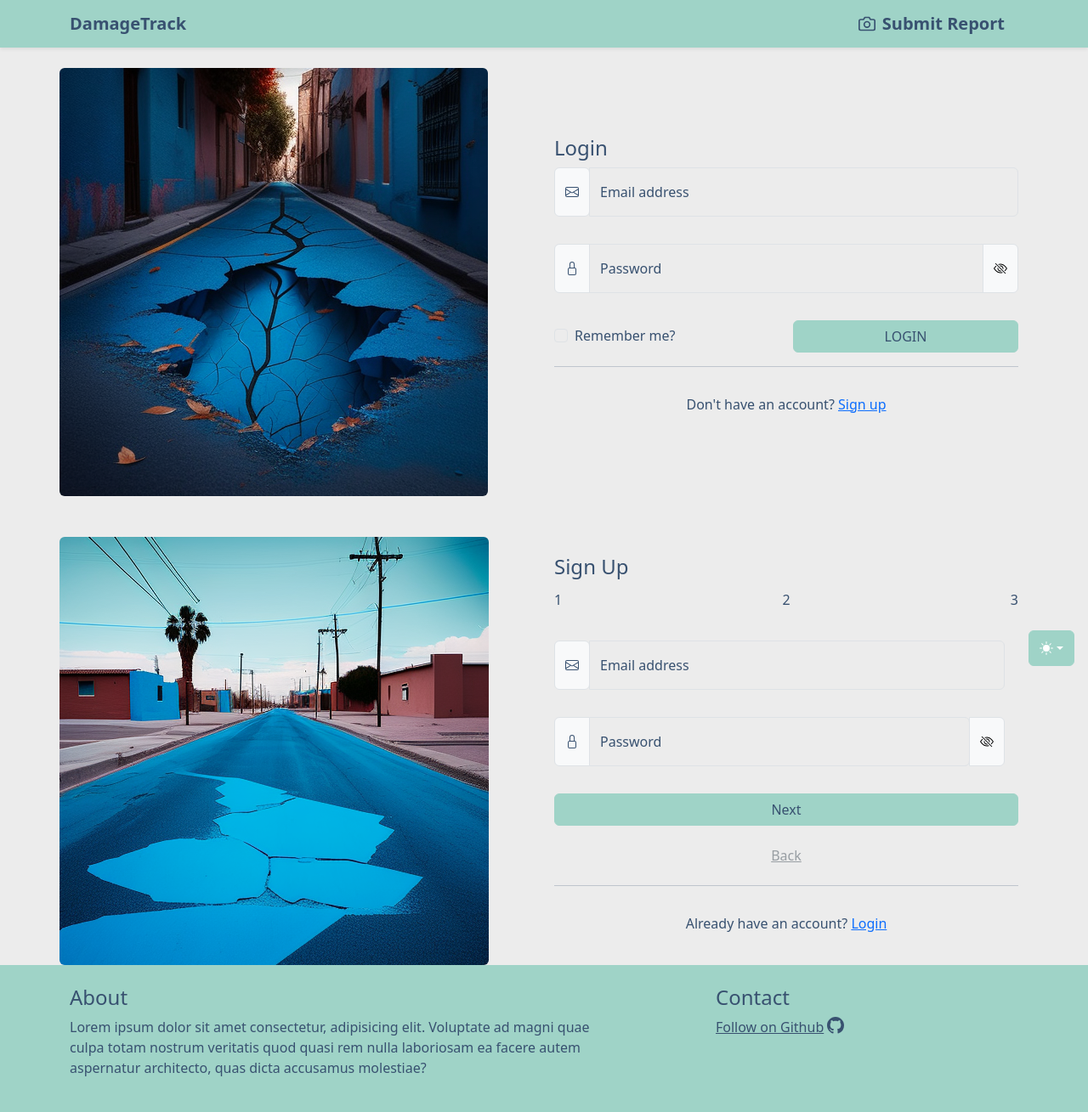
After one commit to inikolaou/DamageTrack, a Node server app: template views/signupLogin.hbs in a window 1280 px wide. The commit adds this page. Shown: the whole page at 85% size. Run offline with Node 20, Linux system fonts and the light colour scheme; the template is opened without the code that fills it, so the values that code supplies are empty; some libraries are stand-ins or nearby versions.

Commit message:
Design signupLogin with handlebars

```diff
--- a/routes.js
+++ b/routes.js
@@ -6,4 +6,8 @@ router.get('/', (req, res) => {
     res.render('homepage');
 });
 
+router.get('/sign', (req, res) => {
+    res.render('signupLogin', {layout: "sign"});
+})
+
 export { router };
--- a/views/homepage.hbs
+++ b/views/homepage.hbs
@@ -7,7 +7,7 @@
                 <p class="lead text-body-secondary">A reliable website that allows you to report infrastructure
                     damage and monitor the repair progress with ease.</p>
                 <p>
-                    <a href="templates/signupLogin.html" class="btn btn-primary my-2">Login</a>
+                    <a href="/sign" class="btn btn-primary my-2">Login</a>
                 </p>
             </div>
         </div>
--- /dev/null
+++ b/views/signupLogin.hbs
@@ -0,0 +1,215 @@
+<div class="container mt-5 w-100" id="login">
+        <div class="row row-cols-2 align-items-center justify-content-center ">
+            <div class="col-md-6 px-0 col-12">
+                <img src="images/loginBackground.png" class="rounded img-fluid" alt="bumpy road">
+            </div>
+            <div class="col-md-6 col-12">
+                <h4>Login</h4>
+                <form action="" class="row g-3 needs-validation" novalidate>
+                    <div class="input-group has-validation mb-3">
+                        <span class="input-group-text"><svg xmlns="http://www.w3.org/2000/svg" width="16" height="16"
+                                fill="currentColor" class="bi bi-envelope" viewBox="0 0 16 16">
+                                <path
+                                    d="M0 4a2 2 0 0 1 2-2h12a2 2 0 0 1 2 2v8a2 2 0 0 1-2 2H2a2 2 0 0 1-2-2V4Zm2-1a1 1 0 0 0-1 1v.217l7 4.2 7-4.2V4a1 1 0 0 0-1-1H2Zm13 2.383-4.708 2.825L15 11.105V5.383Zm-.034 6.876-5.64-3.471L8 9.583l-1.326-.795-5.64 3.47A1 1 0 0 0 2 13h12a1 1 0 0 0 .966-.741ZM1 11.105l4.708-2.897L1 5.383v5.722Z" />
+                            </svg></span>
+                        <div class="form-floating">
+                            <input type="email" class="form-control" id="loginEmail" name="loginEmail"
+                                placeholder="name@example.com" pattern="^\w+([\.-]?\w+)*@\w+([\.-]?\w+)*(\.\w{2,3})+$"
+                                required>
+                            <div class="invalid-feedback show-warning">
+                                Please provide a valid email.
+                            </div>
+                            <div class="valid-feedback show-warning">
+                                Looks good!
+                            </div>
+                            <label for="loginEmail">Email address</label>
+                        </div>
+                    </div>
+                    <div class="input-group mb-3">
+
+                        <span class="input-group-text"><svg xmlns="http://www.w3.org/2000/svg" width="16" height="16"
+                                fill="currentColor" class="bi bi-lock" viewBox="0 0 16 16">
+                                <path
+                                    d="M8 1a2 2 0 0 1 2 2v4H6V3a2 2 0 0 1 2-2zm3 6V3a3 3 0 0 0-6 0v4a2 2 0 0 0-2 2v5a2 2 0 0 0 2 2h6a2 2 0 0 0 2-2V9a2 2 0 0 0-2-2zM5 8h6a1 1 0 0 1 1 1v5a1 1 0 0 1-1 1H5a1 1 0 0 1-1-1V9a1 1 0 0 1 1-1z" />
+                            </svg></span>
+                        <div class="form-floating flex-grow-1">
+                            <input type="password" class="form-control" id="loginPassword" name="loginPassword"
+                                placeholder="Password" required>
+                            <div class="invalid-feedback show-warning">
+                                Please provide a valid password.
+                            </div>
+                            <div class="valid-feedback show-warning">
+                                Looks good!
+                            </div>
+                            <label for="loginPassword">Password</label>
+                        </div>
+                        <span id="eye" class="input-group-text"><img src="images/eyeSlash.svg"></span>
+                    </div>
+                    <div class="col align-self-center">
+                        <div class="form-check">
+                            <input class="form-check-input" type="checkbox" value="" id="flexCheckDefault">
+                            <label class="form-check-label" for="flexCheckDefault">
+                                Remember me?
+                            </label>
+                        </div>
+                    </div>
+                    <div class="d-grid col-6 mx-auto text-center">
+                        <input class="btn btn-primary" name="loginSubmit" type="submit" id="loginButton" value="LOGIN">
+                    </div>
+                </form>
+                <hr>
+                <div class="text-center p-3">
+                    Don't have an account? <a id="signUpLink" href="#signUp">Sign up</a>
+                </div>
+            </div>
+        </div>
+    </div>
+
+    <div class="container mt-5 w-100" id="signUp">
+        <div class="row align-items-center justify-content-center ">
+            <div class="col-md-6 px-0 col-12">
+                <img src="images/signUpBackground.png" class="rounded img-fluid" alt="bumpy road">
+            </div>
+            <div class="col-md-6 col-12">
+                <h4>Sign Up</h4>
+                <form class="row g-3 needs-validation" novalidate>
+                    <div class="d-flex justify-content-between align-items-center">
+                        <div class="circle" id="1">1</div>
+                        <hr class="line">
+                        <div class="circle" id="2">2</div>
+                        <hr class="line">
+                        <div class="circle" id="3">3</div>
+                    </div>
+                    <div id="group1" class="row g-3">
+                        <div class="input-group form-floating has-validation mb-3">
+                            <span class="input-group-text"><svg xmlns="http://www.w3.org/2000/svg" width="16"
+                                    height="16" fill="currentColor" class="bi bi-envelope" viewBox="0 0 16 16">
+                                    <path
+                                        d="M0 4a2 2 0 0 1 2-2h12a2 2 0 0 1 2 2v8a2 2 0 0 1-2 2H2a2 2 0 0 1-2-2V4Zm2-1a1 1 0 0 0-1 1v.217l7 4.2 7-4.2V4a1 1 0 0 0-1-1H2Zm13 2.383-4.708 2.825L15 11.105V5.383Zm-.034 6.876-5.64-3.471L8 9.583l-1.326-.795-5.64 3.47A1 1 0 0 0 2 13h12a1 1 0 0 0 .966-.741ZM1 11.105l4.708-2.897L1 5.383v5.722Z" />
+                                </svg></span>
+                            <div class="form-floating">
+                                <input type="email" class="form-control" id="signUpEmail" name="signUpEmail"
+                                    placeholder="name@example.com"
+                                    pattern="^\w+([\.-]?\w+)*@\w+([\.-]?\w+)*(\.\w{2,3})+$" required>
+                                <div class="invalid-feedback show-warning">
+                                    Please provide a valid email.
+                                </div>
+                                <div class="valid-feedback show-warning">
+                                    Looks good!
+                                </div>
+                                <label for="signUpEmail">Email address</label>
+                            </div>
+
+                        </div>
+                        <div class="input-group form-floating has-validation mb-3">
+                            <span class="input-group-text"><svg xmlns="http://www.w3.org/2000/svg" width="16"
+                                    height="16" fill="currentColor" class="bi bi-lock" viewBox="0 0 16 16">
+                                    <path
+                                        d="M8 1a2 2 0 0 1 2 2v4H6V3a2 2 0 0 1 2-2zm3 6V3a3 3 0 0 0-6 0v4a2 2 0 0 0-2 2v5a2 2 0 0 0 2 2h6a2 2 0 0 0 2-2V9a2 2 0 0 0-2-2zM5 8h6a1 1 0 0 1 1 1v5a1 1 0 0 1-1 1H5a1 1 0 0 1-1-1V9a1 1 0 0 1 1-1z" />
+                                </svg></span>
+                            <div class="form-floating flex-grow-1">
+                                <input type="password" class="form-control" id="signUpPassword" name="signUpPassword"
+                                    placeholder="Password" required>
+                                <div class="invalid-feedback show-warning">
+                                    Please provide a valid password.
+                                </div>
+                                <div class="valid-feedback show-warning">
+                                    Looks good!
+                                </div>
+                                <label for="signUpPassword">Password</label>
+                            </div>
+                            <span id="signUpEye" class="input-group-text"><img src="images/eyeSlash.svg"></span>
+                        </div>
+                    </div>
+                    <div id="group2" class="row g-3" style="display: none;">
+                        <div class="input-group form-floating has-validation mb-3">
+                            <span class="input-group-text"><svg xmlns="http://www.w3.org/2000/svg" width="16"
+                                    height="16" fill="currentColor" class="bi bi-person" viewBox="0 0 16 16">
+                                    <path
+                                        d="M8 8a3 3 0 1 0 0-6 3 3 0 0 0 0 6Zm2-3a2 2 0 1 1-4 0 2 2 0 0 1 4 0Zm4 8c0 1-1 1-1 1H3s-1 0-1-1 1-4 6-4 6 3 6 4Zm-1-.004c-.001-.246-.154-.986-.832-1.664C11.516 10.68 10.289 10 8 10c-2.29 0-3.516.68-4.168 1.332-.678.678-.83 1.418-.832 1.664h10Z" />
+                                </svg>
+                            </span>
+                            <div class="form-floating">
+                                <input type="text" class="form-control" id="signUpFirstName" name="signUpFirstName"
+                                    placeholder="John" maxlength="20" pattern="[A-Za-z]{1,20}" required>
+                                <div class="invalid-feedback show-warning">
+                                    Please provide a valid first name.
+                                </div>
+                                <div class="valid-feedback show-warning">
+                                    Looks good!
+                                </div>
+                                <label for="signUpFirstName">First Name</label>
+                            </div>
+                        </div>
+                        <div class="input-group form-floating has-validation mb-3">
+                            <span class="input-group-text"><svg xmlns="http://www.w3.org/2000/svg" width="16"
+                                    height="16" fill="currentColor" class="bi bi-person" viewBox="0 0 16 16">
+                                    <path
+                                        d="M8 8a3 3 0 1 0 0-6 3 3 0 0 0 0 6Zm2-3a2 2 0 1 1-4 0 2 2 0 0 1 4 0Zm4 8c0 1-1 1-1 1H3s-1 0-1-1 1-4 6-4 6 3 6 4Zm-1-.004c-.001-.246-.154-.986-.832-1.664C11.516 10.68 10.289 10 8 10c-2.29 0-3.516.68-4.168 1.332-.678.678-.83 1.418-.832 1.664h10Z" />
+                                </svg>
+                            </span>
+                            <div class="form-floating">
+                                <input type="text" class="form-control" id="signUpLastName" name="signUpLastName"
+                                    placeholder="Georgiou" maxlength="20" pattern="[A-Za-z]{1,20}" required>
+                                <div class="invalid-feedback show-warning">
+                                    Please provide a valid last name.
+                                </div>
+                                <div class="valid-feedback show-warning">
+                                    Looks good!
+                                </div>
+                                <label for="signUpLastName">Last Name</label>
+                            </div>
+                        </div>
+                    </div>
+                    <div id="group3" class="row g-3" style="display: none;">
+                        <div class="input-group form-floating has-validation mb-3">
+                            <span class="input-group-text"><svg xmlns="http://www.w3.org/2000/svg" width="16"
+                                    height="16" fill="currentColor" class="bi bi-telephone" viewBox="0 0 16 16">
+                                    <path
+                                        d="M3.654 1.328a.678.678 0 0 0-1.015-.063L1.605 2.3c-.483.484-.661 1.169-.45 1.77a17.568 17.568 0 0 0 4.168 6.608 17.569 17.569 0 0 0 6.608 4.168c.601.211 1.286.033 1.77-.45l1.034-1.034a.678.678 0 0 0-.063-1.015l-2.307-1.794a.678.678 0 0 0-.58-.122l-2.19.547a1.745 1.745 0 0 1-1.657-.459L5.482 8.062a1.745 1.745 0 0 1-.46-1.657l.548-2.19a.678.678 0 0 0-.122-.58L3.654 1.328zM1.884.511a1.745 1.745 0 0 1 2.612.163L6.29 2.98c.329.423.445.974.315 1.494l-.547 2.19a.678.678 0 0 0 .178.643l2.457 2.457a.678.678 0 0 0 .644.178l2.189-.547a1.745 1.745 0 0 1 1.494.315l2.306 1.794c.829.645.905 1.87.163 2.611l-1.034 1.034c-.74.74-1.846 1.065-2.877.702a18.634 18.634 0 0 1-7.01-4.42 18.634 18.634 0 0 1-4.42-7.009c-.362-1.03-.037-2.137.703-2.877L1.885.511z" />
+                                </svg></span>
+                            <div class="form-floating">
+                                <input type="tel" class="form-control" id="signUpPhone" name="signUpPhone"
+                                    placeholder="6985568483" pattern="69\d{8}" required>
+                                <div class="invalid-feedback show-warning">
+                                    Please provide a valid phone number.
+                                </div>
+                                <div class="valid-feedback show-warning">
+                                    Looks good!
+                                </div>
+                                <label for="signUpPhone">Phone number</label>
+                            </div>
+                        </div>
+                        <div class="input-group form-floating has-validation mb-3">
+                            <span class="input-group-text"><svg xmlns="http://www.w3.org/2000/svg" width="16"
+                                    height="16" fill="currentColor" class="bi bi-house" viewBox="0 0 16 16">
+                                    <path
+                                        d="M8.707 1.5a1 1 0 0 0-1.414 0L.646 8.146a.5.5 0 0 0 .708.708L2 8.207V13.5A1.5 1.5 0 0 0 3.5 15h9a1.5 1.5 0 0 0 1.5-1.5V8.207l.646.647a.5.5 0 0 0 .708-.708L13 5.793V2.5a.5.5 0 0 0-.5-.5h-1a.5.5 0 0 0-.5.5v1.293L8.707 1.5ZM13 7.207V13.5a.5.5 0 0 1-.5.5h-9a.5.5 0 0 1-.5-.5V7.207l5-5 5 5Z" />
+                                </svg></span>
+                            <div class="form-floating">
+                                <input type="text" class="form-control" id="signUpCity" name="signUpCity"
+                                    placeholder="Patras" maxlength="20" pattern="[A-Za-z]{1,20}" required>
+                                <div class="invalid-feedback show-warning">
+                                    Please provide a valid city name.
+                                </div>
+                                <div class="valid-feedback show-warning">
+                                    Looks good!
+                                </div>
+                                <label for="signUpCity">City</label>
+                            </div>
+                        </div>
+                    </div>
+                    <div class="d-grid mx-auto">
+                        <button type="button" class="btn btn-primary" id="signUpNext">Next</button>
+                    </div>
+                    <div class="d-grid mx-auto">
+                        <button type="button" class="btn btn-link text-center" id="signUpBack" disabled>Back</button>
+                    </div>
+                </form>
+                <hr>
+                <div class="text-center p-3">
+                    Already have an account? <a id="loginLink" href="#login">Login</a>
+                </div>
+            </div>
+        </div>
+    </div>
```
Also changed, not shown: views/layouts/sign.hbs (added, +97 -0 lines).
